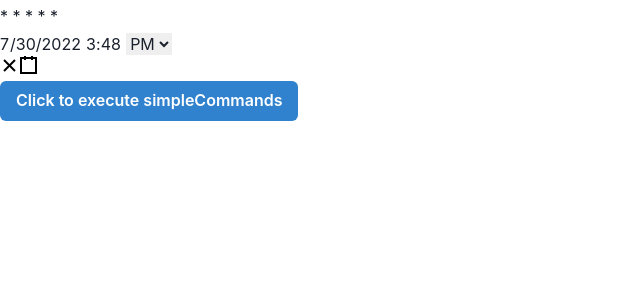
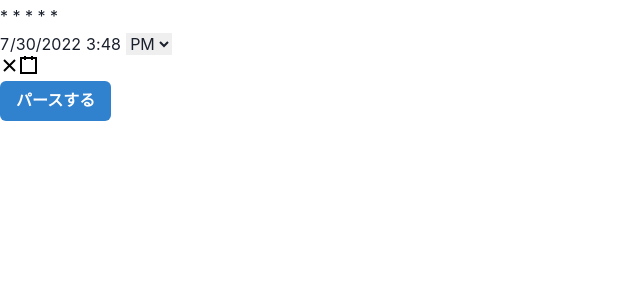
Before and after one commit to iwahara/dev-util, a React (Create React App) app: page / in a window 1280 px wide. Shown: the top 300 px of the page, without its empty margins (0-640 px from the left). Built offline with nearby package versions, Linux system fonts and the light colour scheme.

Commit message:
表示をわかりやすくした

```diff
--- a/src/components/CronParser.tsx
+++ b/src/components/CronParser.tsx
@@ -11,7 +11,6 @@ import {
   import {
     Editable,
     EditableInput,
-    EditableTextarea,
     EditablePreview,
   } from '@chakra-ui/react'
 
@@ -23,9 +22,7 @@ function CronParser(){
     const [cron, setCron] = useState(defaultCron);
 
     function commandCronFormatter(){
-        const now = new Date(targetDate.toLocaleString());
-        console.log(cron);
-        invoke<string[]>('command_cron_formatter',{msg:{cron:cron, now:now.toISOString(),count:5}}).then(message => {
+        invoke<string[]>('command_cron_formatter',{msg:{cron:cron, now:targetDate.toISOString(),count:5}}).then(message => {
             setNextList(message);
         }).catch(message => {
             console.error('command_cron_formatter', message);
@@ -39,11 +36,11 @@ function CronParser(){
                 <EditableInput />
             </Editable>
             <DateTimePicker onChange={setTargetDate} value={targetDate} disableClock={true} />
-            <Button onClick={commandCronFormatter} colorScheme='blue'>Click to execute simpleCommands</Button>
+            <Button onClick={commandCronFormatter} colorScheme='blue'>パースする</Button>
             <div>
                 <UnorderedList colorScheme='blue'>
-                    {nextList.map((next,i) => {
-                    return <ListItem>{next}</ListItem>
+                    {nextList.map((next:string,i:number) => {
+                    return <ListItem key={next}>{new Date(next).toLocaleString()}</ListItem>
                 })}
                 </UnorderedList>
             </div>
```
